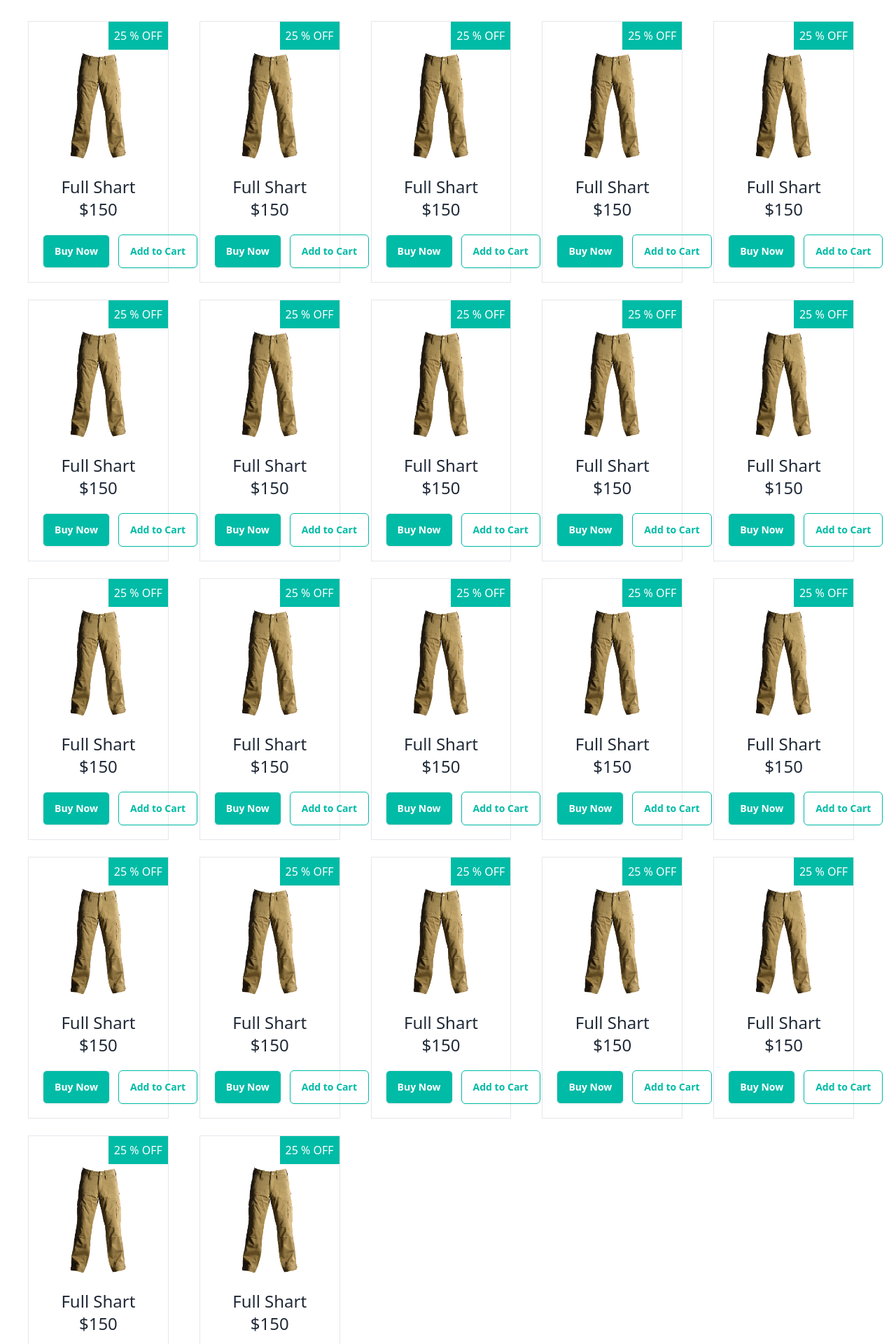
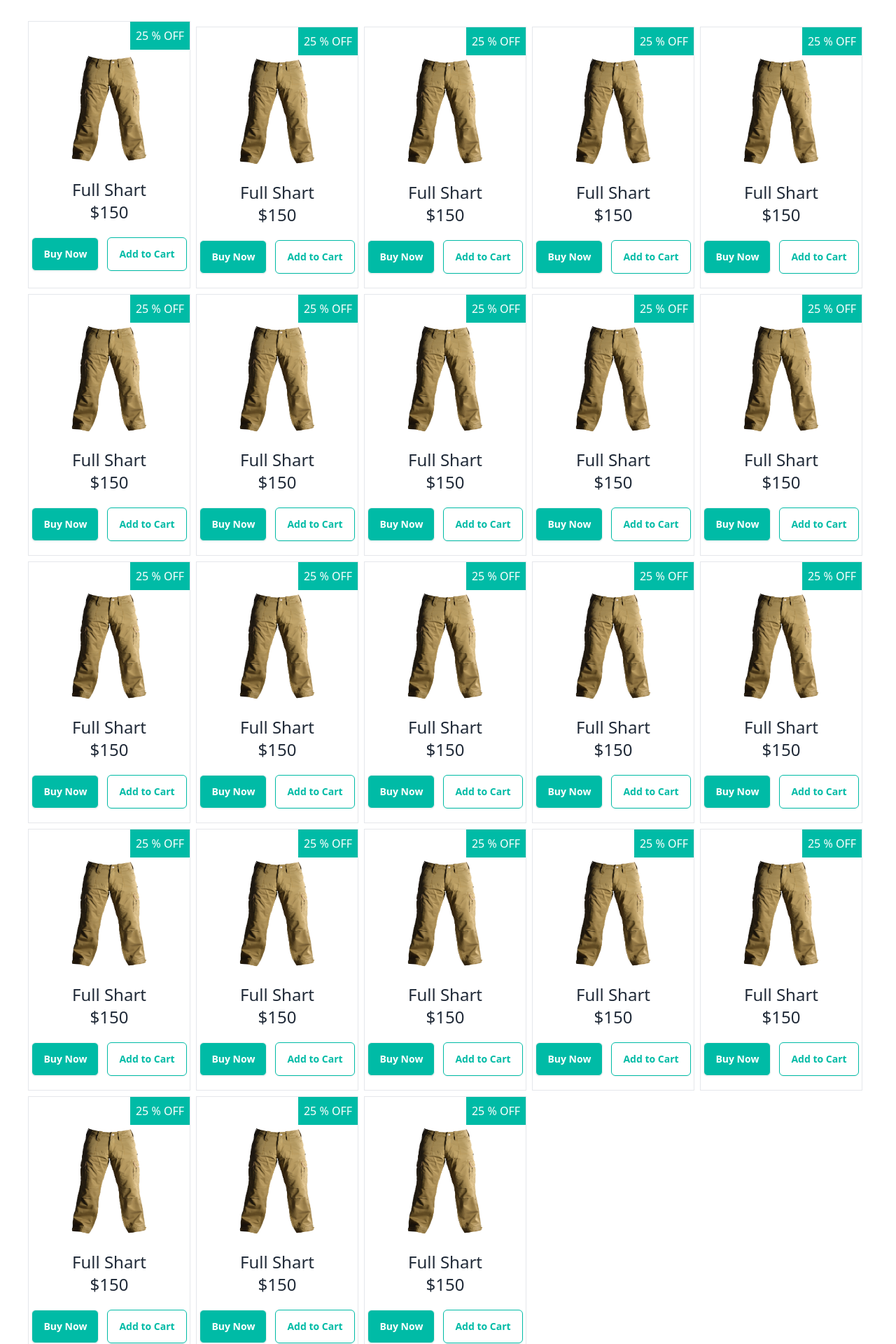
Before and after one commit to kalidashodekare14/QuickShop-Client, a React (Vite) app: page / in a window 1280 px wide. Shown: the part 1826-3746 px from the top of the page at 70% size. Built offline with nearby package versions, Linux system fonts and the light colour scheme.

Commit message:
Project Update Final

```diff
--- a/src/Components/FeaturedProduct/FeaturedProduct.jsx
+++ b/src/Components/FeaturedProduct/FeaturedProduct.jsx
@@ -8,9 +8,9 @@ const FeaturedProduct = () => {
                 <h1 className='text-center text-3xl'>Featured Products</h1>
                 <p className='text-center text-xl'>Check & Get Your Desired Product!</p>
             </div>
-            <div className='grid grid-cols-1 md:grid-col-3 lg:grid-cols-5 gap-6'>
-                {/* Card 1 */}
-                <div className="relative border flex flex-col justify-center items-center p-5 me-5">
+            <div className='grid grid-cols-1 md:grid-col-3 lg:grid-cols-5 space-y-2'>
+               {/* Card1 */}
+                <div className="relative border flex flex-col justify-center items-center py-5 me-2">
                     <div className="absolute top-0 right-0 p-2 bg-[#00bba6]">
                         <h1 className="text-white">25 % OFF</h1>
                     </div>
@@ -26,8 +26,8 @@ const FeaturedProduct = () => {
                         <button className="btn border  border-[#00bba6] bg-opacity-0 hover:bg-[#00bba6] hover:text-white duration-500 text-[#00bba6] rounded-md">Add to Cart</button>
                     </div>
                 </div>
-                {/* Card 1 */}
-                <div className="relative border flex flex-col justify-center items-center p-5 me-5">
+               {/* Card1 */}
+                <div className="relative border flex flex-col justify-center items-center py-5 me-2">
                     <div className="absolute top-0 right-0 p-2 bg-[#00bba6]">
                         <h1 className="text-white">25 % OFF</h1>
                     </div>
@@ -43,8 +43,8 @@ const FeaturedProduct = () => {
                         <button className="btn border  border-[#00bba6] bg-opacity-0 hover:bg-[#00bba6] hover:text-white duration-500 text-[#00bba6] rounded-md">Add to Cart</button>
                     </div>
                 </div>
-                {/* Card 1 */}
-                <div className="relative border flex flex-col justify-center items-center p-5 me-5">
+               {/* Card1 */}
+                <div className="relative border flex flex-col justify-center items-center py-5 me-2">
                     <div className="absolute top-0 right-0 p-2 bg-[#00bba6]">
                         <h1 className="text-white">25 % OFF</h1>
                     </div>
@@ -60,8 +60,8 @@ const FeaturedProduct = () => {
                         <button className="btn border  border-[#00bba6] bg-opacity-0 hover:bg-[#00bba6] hover:text-white duration-500 text-[#00bba6] rounded-md">Add to Cart</button>
                     </div>
                 </div>
-                {/* Card 1 */}
-                <div className="relative border flex flex-col justify-center items-center p-5 me-5">
+               {/* Card1 */}
+                <div className="relative border flex flex-col justify-center items-center py-5 me-2">
                     <div className="absolute top-0 right-0 p-2 bg-[#00bba6]">
                         <h1 className="text-white">25 % OFF</h1>
                     </div>
@@ -77,8 +77,8 @@ const FeaturedProduct = () => {
                         <button className="btn border  border-[#00bba6] bg-opacity-0 hover:bg-[#00bba6] hover:text-white duration-500 text-[#00bba6] rounded-md">Add to Cart</button>
                     </div>
                 </div>
-                {/* Card 1 */}
-                <div className="relative border flex flex-col justify-center items-center p-5 me-5">
+               {/* Card1 */}
+                <div className="relative border flex flex-col justify-center items-center py-5 me-2">
                     <div className="absolute top-0 right-0 p-2 bg-[#00bba6]">
                         <h1 className="text-white">25 % OFF</h1>
                     </div>
@@ -94,8 +94,8 @@ const FeaturedProduct = () => {
                         <button className="btn border  border-[#00bba6] bg-opacity-0 hover:bg-[#00bba6] hover:text-white duration-500 text-[#00bba6] rounded-md">Add to Cart</button>
                     </div>
                 </div>
-                {/* Card 1 */}
-                <div className="relative border flex flex-col justify-center items-center p-5 me-5">
+               {/* Card1 */}
+                <div className="relative border flex flex-col justify-center items-center py-5 me-2">
                     <div className="absolute top-0 right-0 p-2 bg-[#00bba6]">
                         <h1 className="text-white">25 % OFF</h1>
                     </div>
@@ -111,8 +111,8 @@ const FeaturedProduct = () => {
                         <button className="btn border  border-[#00bba6] bg-opacity-0 hover:bg-[#00bba6] hover:text-white duration-500 text-[#00bba6] rounded-md">Add to Cart</button>
                     </div>
                 </div>
-                {/* Card 1 */}
-                <div className="relative border flex flex-col justify-center items-center p-5 me-5">
+               {/* Card1 */}
+                <div className="relative border flex flex-col justify-center items-center py-5 me-2">
                     <div className="absolute top-0 right-0 p-2 bg-[#00bba6]">
                         <h1 className="text-white">25 % OFF</h1>
                     </div>
@@ -128,8 +128,8 @@ const FeaturedProduct = () => {
                         <button className="btn border  border-[#00bba6] bg-opacity-0 hover:bg-[#00bba6] hover:text-white duration-500 text-[#00bba6] rounded-md">Add to Cart</button>
                     </div>
                 </div>
-                {/* Card 1 */}
-                <div className="relative border flex flex-col justify-center items-center p-5 me-5">
+               {/* Card1 */}
+                <div className="relative border flex flex-col justify-center items-center py-5 me-2">
                     <div className="absolute top-0 right-0 p-2 bg-[#00bba6]">
                         <h1 className="text-white">25 % OFF</h1>
                     </div>
@@ -145,8 +145,8 @@ const FeaturedProduct = () => {
                         <button className="btn border  border-[#00bba6] bg-opacity-0 hover:bg-[#00bba6] hover:text-white duration-500 text-[#00bba6] rounded-md">Add to Cart</button>
                     </div>
                 </div>
-                {/* Card 1 */}
-                <div className="relative border flex flex-col justify-center items-center p-5 me-5">
+               {/* Card1 */}
+                <div className="relative border flex flex-col justify-center items-center py-5 me-2">
                     <div className="absolute top-0 right-0 p-2 bg-[#00bba6]">
                         <h1 className="text-white">25 % OFF</h1>
                     </div>
@@ -162,8 +162,8 @@ const FeaturedProduct = () => {
                         <button className="btn border  border-[#00bba6] bg-opacity-0 hover:bg-[#00bba6] hover:text-white duration-500 text-[#00bba6] rounded-md">Add to Cart</button>
                     </div>
                 </div>
-                {/* Card 1 */}
-                <div className="relative border flex flex-col justify-center items-center p-5 me-5">
+               {/* Card1 */}
+                <div className="relative border flex flex-col justify-center items-center py-5 me-2">
                     <div className="absolute top-0 right-0 p-2 bg-[#00bba6]">
                         <h1 className="text-white">25 % OFF</h1>
                     </div>
@@ -179,8 +179,8 @@ const FeaturedProduct = () => {
                         <button className="btn border  border-[#00bba6] bg-opacity-0 hover:bg-[#00bba6] hover:text-white duration-500 text-[#00bba6] rounded-md">Add to Cart</button>
                     </div>
                 </div>
-                {/* Card 1 */}
-                <div className="relative border flex flex-col justify-center items-center p-5 me-5">
+               {/* Card1 */}
+                <div className="relative border flex flex-col justify-center items-center py-5 me-2">
                     <div className="absolute top-0 right-0 p-2 bg-[#00bba6]">
                         <h1 className="text-white">25 % OFF</h1>
                     </div>
@@ -196,8 +196,8 @@ const FeaturedProduct = () => {
                         <button className="btn border  border-[#00bba6] bg-opacity-0 hover:bg-[#00bba6] hover:text-white duration-500 text-[#00bba6] rounded-md">Add to Cart</button>
                     </div>
                 </div>
-                {/* Card 1 */}
-                <div className="relative border flex flex-col justify-center items-center p-5 me-5">
+               {/* Card1 */}
+                <div className="relative border flex flex-col justify-center items-center py-5 me-2">
                     <div className="absolute top-0 right-0 p-2 bg-[#00bba6]">
                         <h1 className="text-white">25 % OFF</h1>
                     </div>
@@ -213,8 +213,8 @@ const FeaturedProduct = () => {
                         <button className="btn border  border-[#00bba6] bg-opacity-0 hover:bg-[#00bba6] hover:text-white duration-500 text-[#00bba6] rounded-md">Add to Cart</button>
                     </div>
                 </div>
-                {/* Card 1 */}
-                <div className="relative border flex flex-col justify-center items-center p-5 me-5">
+               {/* Card1 */}
+                <div className="relative border flex flex-col justify-center items-center py-5 me-2">
                     <div className="absolute top-0 right-0 p-2 bg-[#00bba6]">
                         <h1 className="text-white">25 % OFF</h1>
                     </div>
@@ -230,8 +230,8 @@ const FeaturedProduct = () => {
                         <button className="btn border  border-[#00bba6] bg-opacity-0 hover:bg-[#00bba6] hover:text-white duration-500 text-[#00bba6] rounded-md">Add to Cart</button>
                     </div>
                 </div>
-                {/* Card 1 */}
-                <div className="relative border flex flex-col justify-center items-center p-5 me-5">
+               {/* Card1 */}
+                <div className="relative border flex flex-col justify-center items-center py-5 me-2">
                     <div className="absolute top-0 right-0 p-2 bg-[#00bba6]">
                         <h1 className="text-white">25 % OFF</h1>
                     </div>
@@ -247,8 +247,8 @@ const FeaturedProduct = () => {
                         <button className="btn border  border-[#00bba6] bg-opacity-0 hover:bg-[#00bba6] hover:text-white duration-500 text-[#00bba6] rounded-md">Add to Cart</button>
                     </div>
                 </div>
-                {/* Card 1 */}
-                <div className="relative border flex flex-col justify-center items-center p-5 me-5">
+               {/* Card1 */}
+                <div className="relative border flex flex-col justify-center items-center py-5 me-2">
                     <div className="absolute top-0 right-0 p-2 bg-[#00bba6]">
                         <h1 className="text-white">25 % OFF</h1>
                     </div>
@@ -264,8 +264,8 @@ const FeaturedProduct = () => {
                         <button className="btn border  border-[#00bba6] bg-opacity-0 hover:bg-[#00bba6] hover:text-white duration-500 text-[#00bba6] rounded-md">Add to Cart</button>
                     </div>
                 </div>
-                {/* Card 1 */}
-                <div className="relative border flex flex-col justify-center items-center p-5 me-5">
+               {/* Card1 */}
+                <div className="relative border flex flex-col justify-center items-center py-5 me-2">
                     <div className="absolute top-0 right-0 p-2 bg-[#00bba6]">
                         <h1 className="text-white">25 % OFF</h1>
                     </div>
@@ -281,8 +281,8 @@ const FeaturedProduct = () => {
                         <button className="btn border  border-[#00bba6] bg-opacity-0 hover:bg-[#00bba6] hover:text-white duration-500 text-[#00bba6] rounded-md">Add to Cart</button>
                     </div>
                 </div>
-                {/* Card 1 */}
-                <div className="relative border flex flex-col justify-center items-center p-5 me-5">
+               {/* Card1 */}
+                <div className="relative border flex flex-col justify-center items-center py-5 me-2">
                     <div className="absolute top-0 right-0 p-2 bg-[#00bba6]">
                         <h1 className="text-white">25 % OFF</h1>
                     </div>
@@ -298,8 +298,8 @@ const FeaturedProduct = () => {
                         <button className="btn border  border-[#00bba6] bg-opacity-0 hover:bg-[#00bba6] hover:text-white duration-500 text-[#00bba6] rounded-md">Add to Cart</button>
                     </div>
                 </div>
-                {/* Card 1 */}
-                <div className="relative border flex flex-col justify-center items-center p-5 me-5">
+               {/* Card1 */}
+                <div className="relative border flex flex-col justify-center items-center py-5 me-2">
                     <div className="absolute top-0 right-0 p-2 bg-[#00bba6]">
                         <h1 className="text-white">25 % OFF</h1>
                     </div>
@@ -315,8 +315,8 @@ const FeaturedProduct = () => {
                         <button className="btn border  border-[#00bba6] bg-opacity-0 hover:bg-[#00bba6] hover:text-white duration-500 text-[#00bba6] rounded-md">Add to Cart</button>
                     </div>
                 </div>
-                {/* Card 1 */}
-                <div className="relative border flex flex-col justify-center items-center p-5 me-5">
+               {/* Card1 */}
+                <div className="relative border flex flex-col justify-center items-center py-5 me-2">
                     <div className="absolute top-0 right-0 p-2 bg-[#00bba6]">
                         <h1 className="text-white">25 % OFF</h1>
                     </div>
@@ -332,8 +332,8 @@ const FeaturedProduct = () => {
                         <button className="btn border  border-[#00bba6] bg-opacity-0 hover:bg-[#00bba6] hover:text-white duration-500 text-[#00bba6] rounded-md">Add to Cart</button>
                     </div>
                 </div>
-                {/* Card 1 */}
-                <div className="relative border flex flex-col justify-center items-center p-5 me-5">
+               {/* Card1 */}
+                <div className="relative border flex flex-col justify-center items-center py-5 me-2">
                     <div className="absolute top-0 right-0 p-2 bg-[#00bba6]">
                         <h1 className="text-white">25 % OFF</h1>
                     </div>
@@ -349,8 +349,8 @@ const FeaturedProduct = () => {
                         <button className="btn border  border-[#00bba6] bg-opacity-0 hover:bg-[#00bba6] hover:text-white duration-500 text-[#00bba6] rounded-md">Add to Cart</button>
                     </div>
                 </div>
-                {/* Card 1 */}
-                <div className="relative border flex flex-col justify-center items-center p-5 me-5">
+               {/* Card1 */}
+                <div className="relative border flex flex-col justify-center items-center py-5 me-2">
                     <div className="absolute top-0 right-0 p-2 bg-[#00bba6]">
                         <h1 className="text-white">25 % OFF</h1>
                     </div>
@@ -366,8 +366,25 @@ const FeaturedProduct = () => {
                         <button className="btn border  border-[#00bba6] bg-opacity-0 hover:bg-[#00bba6] hover:text-white duration-500 text-[#00bba6] rounded-md">Add to Cart</button>
                     </div>
                 </div>
-                {/* Card 1 */}
-                <div className="relative border flex flex-col justify-center items-center p-5 me-5">
+               {/* Card1 */}
+                <div className="relative border flex flex-col justify-center items-center py-5 me-2">
+                    <div className="absolute top-0 right-0 p-2 bg-[#00bba6]">
+                        <h1 className="text-white">25 % OFF</h1>
+                    </div>
+                    <div className="p-5">
+                        <img className="w-40 h-40" src={card1} alt="" />
+                    </div>
+                    <div className="text-center text-2xl">
+                        <h1>Full Shart</h1>
+                        <p>$150</p>
+                    </div>
+                    <div className="flex items-center gap-3 mt-5">
+                        <button className="btn bg-[#00bba6] text-white rounded-md">Buy Now</button>
+                        <button className="btn border  border-[#00bba6] bg-opacity-0 hover:bg-[#00bba6] hover:text-white duration-500 text-[#00bba6] rounded-md">Add to Cart</button>
+                    </div>
+                </div>
+               {/* Card1 */}
+                <div className="relative border flex flex-col justify-center items-center py-5 me-2">
                     <div className="absolute top-0 right-0 p-2 bg-[#00bba6]">
                         <h1 className="text-white">25 % OFF</h1>
                     </div>
```
